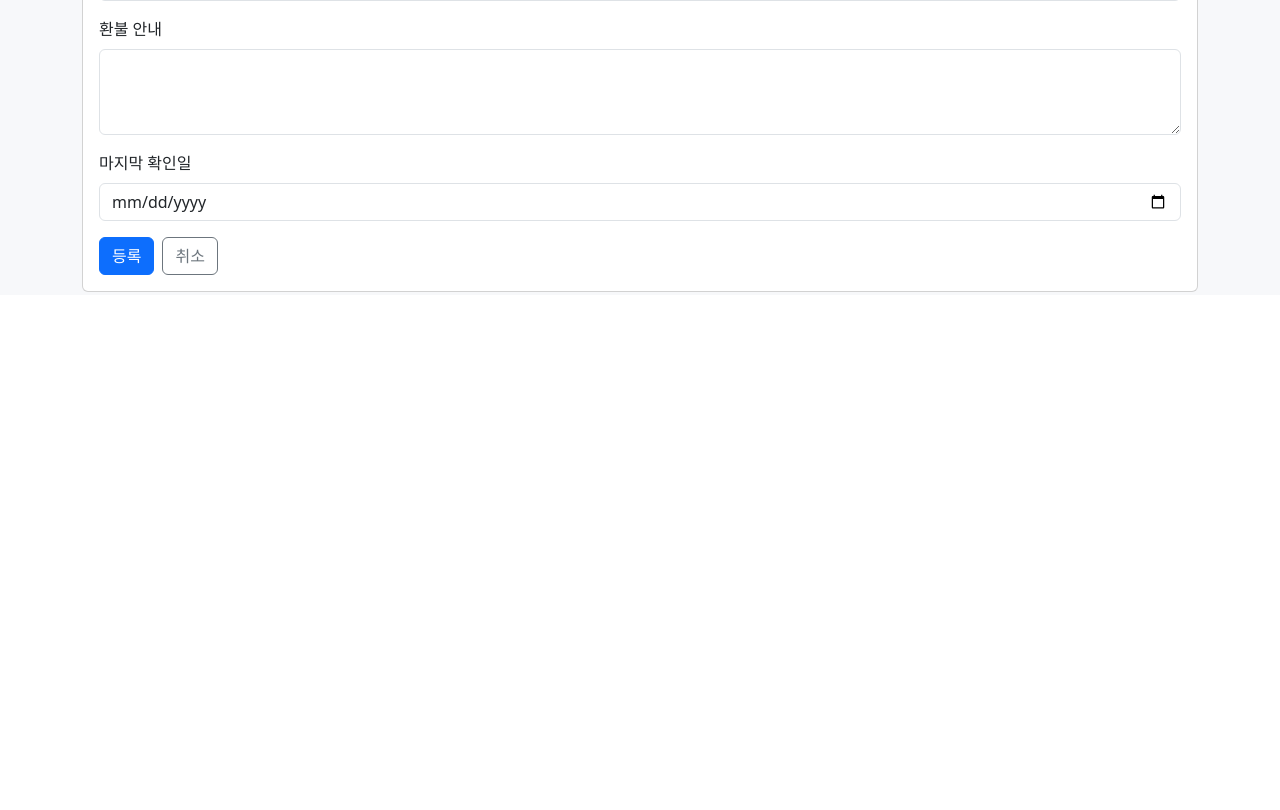
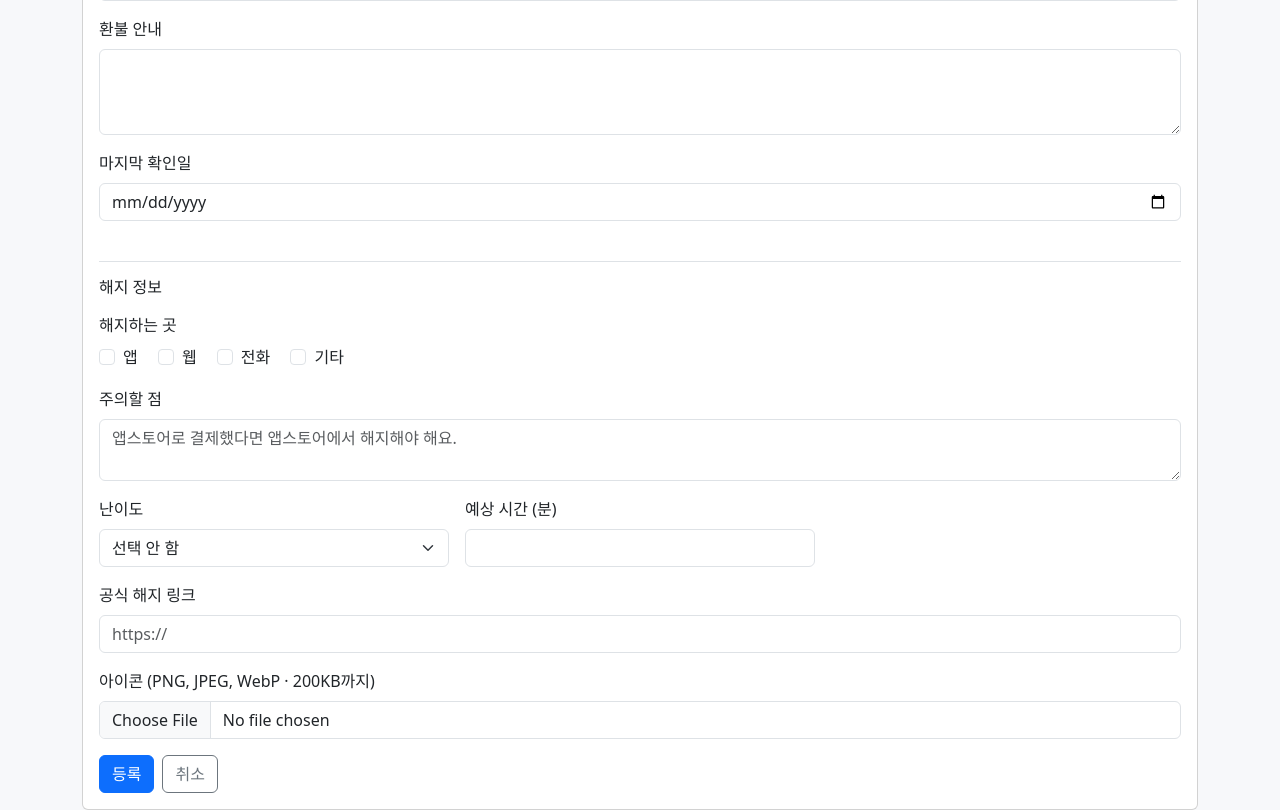
Before and after one commit to whtngml18/subscription-cancel-guide, a Spring Boot app: page /admin/guides/new in a window 1280 px wide. Shown: the part 505-1315 px from the top of the page. Before the commit the page ends 797 px from the top, so only its background shows below. Run offline with Spring Boot 4, Linux system fonts and the light colour scheme; the visitor is signed in with stand-in values (Sample User, id 1); data comes from the database, SQL or seed files in the repository; some of the project's set-up classes (security, data sources, template engines, error pages and the like) are left out, and stand-ins take their place.

Commit message:
feat: 관리자 서비스 폼에 새 정보 칸과 아이콘 업로드
Co-Authored-By: Claude Opus 5.5 <noreply@anthropic.com>

```diff
--- a/src/main/java/com/whtngml/subscription_cancel_guide/controller/AdminGuideController.java
+++ b/src/main/java/com/whtngml/subscription_cancel_guide/controller/AdminGuideController.java
@@ -1,7 +1,10 @@
 package com.whtngml.subscription_cancel_guide.controller;
 
 import com.whtngml.subscription_cancel_guide.domain.GuideStep;
+import com.whtngml.subscription_cancel_guide.domain.IconImage;
 import com.whtngml.subscription_cancel_guide.domain.Subscription;
+import com.whtngml.subscription_cancel_guide.service.IconService;
+import com.whtngml.subscription_cancel_guide.service.IconValidationException;
 import com.whtngml.subscription_cancel_guide.dto.GuideStepForm;
 import com.whtngml.subscription_cancel_guide.dto.SubscriptionForm;
 import com.whtngml.subscription_cancel_guide.repository.CategoryRepository;
@@ -26,6 +29,8 @@ import org.springframework.web.servlet.mvc.support.RedirectAttributes;
 @RequestMapping("/admin/guides")
 @RequiredArgsConstructor
 public class AdminGuideController {
+
+    private final IconService iconService;
 
     private final SubscriptionRepository subscriptionRepository;
     private final CategoryRepository categoryRepository;
@@ -58,11 +63,12 @@ public class AdminGuideController {
                                      RedirectAttributes redirectAttributes) {
         checkCategory(form, bindingResult);
         checkSlug(form, null, bindingResult);
+        IconImage icon = storeIcon(form, bindingResult);
         if (bindingResult.hasErrors()) {
             return showSubscriptionForm(null, model);
         }
 
-        Long id = guideAdminService.createSubscription(form);
+        Long id = guideAdminService.createSubscription(form, icon);
         redirectAttributes.addFlashAttribute("message", "서비스를 등록했어요. 이제 해지 단계를 추가하세요.");
         return "redirect:/admin/guides/" + id + "/edit";
     }
@@ -85,11 +91,12 @@ public class AdminGuideController {
         Subscription subscription = guideAdminService.getSubscription(id);
         checkCategory(form, bindingResult);
         checkSlug(form, id, bindingResult);
+        IconImage icon = storeIcon(form, bindingResult);
         if (bindingResult.hasErrors()) {
             return showSubscriptionForm(subscription, model);
         }
 
-        guideAdminService.updateSubscription(id, form);
+        guideAdminService.updateSubscription(id, form, icon);
         redirectAttributes.addFlashAttribute("message", "서비스 정보를 저장했어요.");
         return "redirect:/admin/guides/" + id + "/edit";
     }
@@ -189,6 +196,19 @@ public class AdminGuideController {
         return "admin/step-form";
     }
 
+    // 다른 칸에 오류가 없을 때만 아이콘을 저장한다. 규칙에 맞지 않으면 아이콘 칸 오류로 보여 준다.
+    private IconImage storeIcon(SubscriptionForm form, BindingResult bindingResult) {
+        if (bindingResult.hasErrors()) {
+            return null;
+        }
+        try {
+            return iconService.store(form.getIconFile()).orElse(null);
+        } catch (IconValidationException e) {
+            bindingResult.rejectValue("iconFile", "icon", e.getMessage());
+            return null;
+        }
+    }
+
     private void checkCategory(SubscriptionForm form, BindingResult bindingResult) {
         if (!bindingResult.hasFieldErrors("categoryId") && !categoryRepository.existsById(form.getCategoryId())) {
             bindingResult.rejectValue("categoryId", "notFound", "없는 카테고리예요. 다시 골라 주세요.");
--- a/src/main/java/com/whtngml/subscription_cancel_guide/service/SubmissionService.java
+++ b/src/main/java/com/whtngml/subscription_cancel_guide/service/SubmissionService.java
@@ -98,7 +98,7 @@ public class SubmissionService {
     @Transactional
     public Long approveAsNew(Long submissionId, SubscriptionForm form, boolean importAiSteps) {
         Submission submission = getPendingSubmission(submissionId);
-        Long subscriptionId = guideAdminService.createSubscription(form);
+        Long subscriptionId = guideAdminService.createSubscription(form, null);
         Subscription subscription = guideAdminService.getSubscription(subscriptionId);
         subscription.markAsUserSubmission();
         submission.approve(subscription);
--- a/src/main/resources/templates/admin/submission.html
+++ b/src/main/resources/templates/admin/submission.html
@@ -52,7 +52,7 @@
             <h2 class="h5">새 서비스로 승인</h2>
             <p class="text-secondary">서비스 정보를 채우고 승인하면, 다음 화면에서 해지 단계를 입력해요.</p>
 
-            <form class="card card-body" th:action="@{/admin/submissions/{id}/approve(id=${submission.id})}" th:object="${form}" method="post">
+            <form class="card card-body" th:action="@{/admin/submissions/{id}/approve(id=${submission.id})}" th:object="${form}" method="post" enctype="multipart/form-data">
                 <th:block th:replace="~{fragments/subscription-fields :: fields}"></th:block>
                 <div class="form-check mb-3" th:unless="${aiSteps.isEmpty()}">
                     <input class="form-check-input" type="checkbox" id="importAiSteps" name="importAiSteps" value="true" checked>
--- a/src/main/resources/templates/admin/subscription-form.html
+++ b/src/main/resources/templates/admin/subscription-form.html
@@ -13,7 +13,7 @@
 
     <form class="card card-body"
           th:action="${subscription == null} ? @{/admin/guides/new} : @{/admin/guides/{id}/edit(id=${subscription.id})}"
-          th:object="${form}" method="post">
+          th:object="${form}" method="post" enctype="multipart/form-data">
         <th:block th:replace="~{fragments/subscription-fields :: fields}"></th:block>
 
         <div class="d-flex gap-2">
--- a/src/main/resources/templates/fragments/subscription-fields.html
+++ b/src/main/resources/templates/fragments/subscription-fields.html
@@ -45,6 +45,55 @@
         <label class="form-label" for="verifiedAt">마지막 확인일</label>
         <input class="form-control" type="date" id="verifiedAt" th:field="*{verifiedAt}">
     </div>
+    <h2 class="h6 mt-4 mb-3 border-top pt-3">해지 정보</h2>
+
+    <div class="mb-3">
+        <span class="form-label d-block">해지하는 곳</span>
+        <div class="form-check form-check-inline" th:each="channel : ${T(com.whtngml.subscription_cancel_guide.domain.CancelChannel).values()}">
+            <input class="form-check-input" type="checkbox" th:field="*{channels}" th:value="${channel}">
+            <label class="form-check-label" th:for="${#ids.prev('channels')}" th:text="${channel.label}">앱</label>
+        </div>
+    </div>
+
+    <div class="mb-3">
+        <label class="form-label" for="caution">주의할 점</label>
+        <textarea class="form-control" th:errorclass="is-invalid" id="caution" th:field="*{caution}" rows="2" maxlength="500"
+                  placeholder="앱스토어로 결제했다면 앱스토어에서 해지해야 해요."></textarea>
+        <div class="invalid-feedback" th:if="${#fields.hasErrors('caution')}" th:errors="*{caution}">오류</div>
+    </div>
+
+    <div class="row g-3 mb-3">
+        <div class="col-sm-4">
+            <label class="form-label" for="difficulty">난이도</label>
+            <select class="form-select" id="difficulty" th:field="*{difficulty}">
+                <option value="">선택 안 함</option>
+                <option th:each="d : ${T(com.whtngml.subscription_cancel_guide.domain.Difficulty).values()}"
+                        th:value="${d}" th:text="${d.label}">쉬움</option>
+            </select>
+        </div>
+        <div class="col-sm-4">
+            <label class="form-label" for="estimatedMinutes">예상 시간 (분)</label>
+            <input class="form-control" th:errorclass="is-invalid" type="number" min="1" max="120" id="estimatedMinutes" th:field="*{estimatedMinutes}">
+            <div class="invalid-feedback" th:if="${#fields.hasErrors('estimatedMinutes')}" th:errors="*{estimatedMinutes}">오류</div>
+        </div>
+    </div>
+
+    <div class="mb-3">
+        <label class="form-label" for="officialCancelUrl">공식 해지 링크</label>
+        <input class="form-control" th:errorclass="is-invalid" type="url" id="officialCancelUrl" th:field="*{officialCancelUrl}" placeholder="https://">
+        <div class="invalid-feedback" th:if="${#fields.hasErrors('officialCancelUrl')}" th:errors="*{officialCancelUrl}">오류</div>
+    </div>
+
+    <div class="mb-3">
+        <label class="form-label" for="iconFile">아이콘 (PNG, JPEG, WebP · 200KB까지)</label>
+        <div class="d-flex align-items-center gap-3">
+            <img th:if="${subscription != null and subscription.icon != null}"
+                 th:src="@{/admin/icons/{id}(id=${subscription.icon.id})}" width="48" height="48" alt="현재 아이콘" class="rounded border">
+            <input class="form-control" th:classappend="${#fields.hasErrors('iconFile')} ? 'is-invalid'" type="file" id="iconFile" name="iconFile"
+                   accept="image/png,image/jpeg,image/webp">
+        </div>
+        <div class="invalid-feedback d-block" th:if="${#fields.hasErrors('iconFile')}" th:errors="*{iconFile}">오류</div>
+    </div>
 </th:block>
 </body>
 </html>
```
Also changed, not shown: src/main/java/com/whtngml/subscription_cancel_guide/dto/SubscriptionForm.java (+33 -0 lines), src/main/java/com/whtngml/subscription_cancel_guide/service/GuideAdminService.java (+18 -2 lines), 1 other file.
